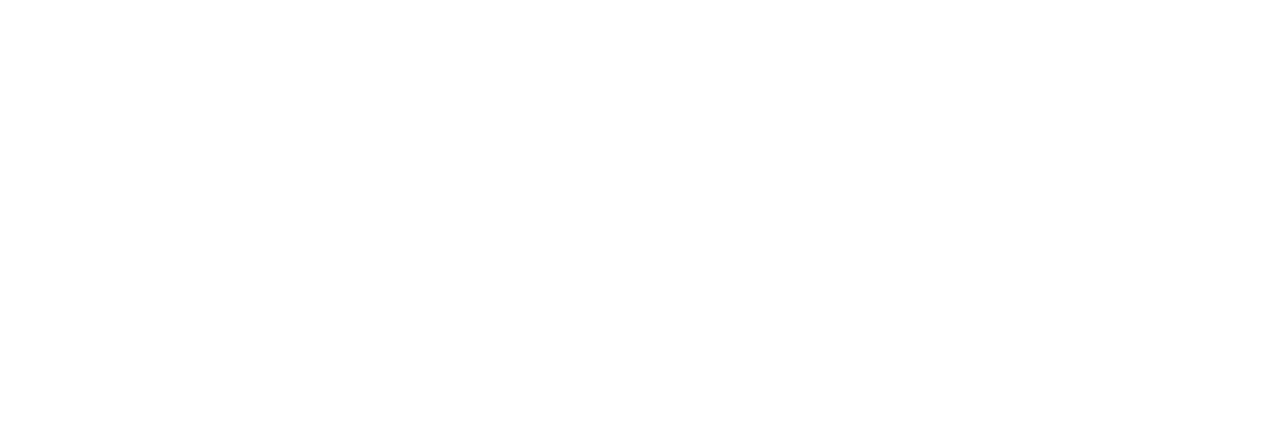
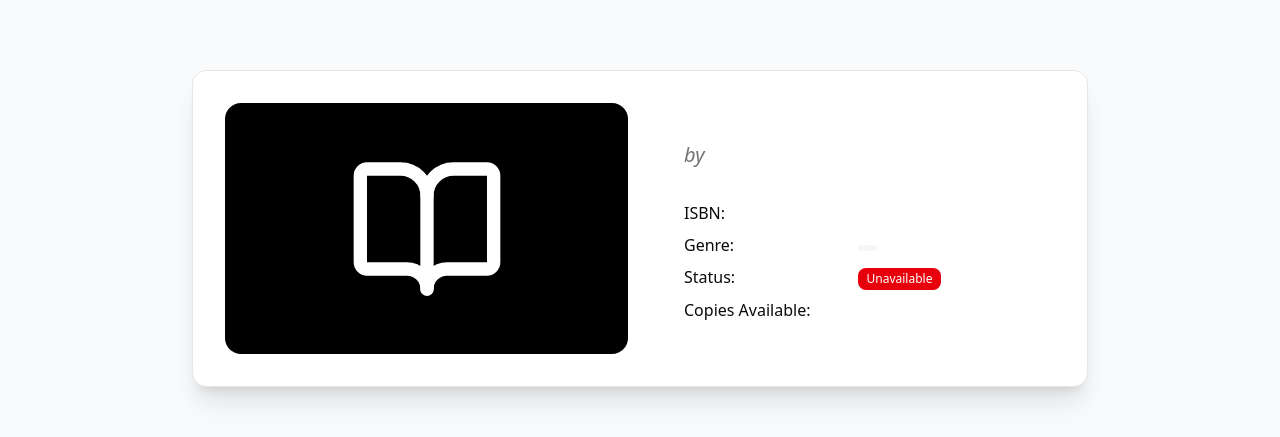
Before and after one commit to zahid-official/milestone-16-client, a React (Vite) app: page /books/1 in a window 1280 px wide. Before the commit this address had no page. Shown: the part 130-567 px from the top of the page. Built offline with nearby package versions, Linux system fonts and the light colour scheme; no server answers.

Commit message:
Details page for book details

```diff
--- a/src/pages/addBook/AddBook.tsx
+++ b/src/pages/addBook/AddBook.tsx
@@ -26,7 +26,7 @@ import type z from "zod";
 
 import { toast } from "sonner";
 import type { FetchBaseQueryError } from "@reduxjs/toolkit/query/react";
-import type { apiErrorResponse } from "@/types/ApiErrorResponse";
+import type { apiErrorResponse } from "@/types/apiErrorResponse";
 import { useCreateBookMutation } from "@/redux/api/baseApi";
 import { useNavigate } from "react-router";
 
--- a/src/pages/allBooks/Allbooks.tsx
+++ b/src/pages/allBooks/Allbooks.tsx
@@ -71,7 +71,7 @@ const AllBooks = () => {
         <div>
           <Card className="flex flex-col gap-6 rounded-xl border px-2 shadow-sm">
             <CardContent className="p-0">
-              <div className="overflow-x-auto">
+              <div className="overflow-x-auto min-h-[55vh]">
                 <Table>
                   {/* table head */}
                   <TableHeader>
@@ -154,6 +154,7 @@ const AllBooks = () => {
                             {/* view */}
                             <Tooltip>
                               <TooltipTrigger asChild>
+                                <Link to={`/books/${book?._id}`}>
                                   <Button
                                     variant="ghost"
                                     size="icon"
@@ -161,6 +162,7 @@ const AllBooks = () => {
                                   >
                                     <Eye className="h-4 w-4" />
                                   </Button>
+                                </Link>
                               </TooltipTrigger>
                               <TooltipContent>View Book Details</TooltipContent>
                             </Tooltip>
--- /dev/null
+++ b/src/pages/bookDetails/BookDetails.tsx
@@ -0,0 +1,89 @@
+import { useGetBookDetailsQuery } from "@/redux/api/baseApi";
+import { useParams } from "react-router";
+import { BookOpen } from "lucide-react";
+import { Badge } from "@/components/ui/badge";
+import {
+  Card,
+  CardContent,
+  CardHeader,
+  CardTitle,
+  CardDescription,
+} from "@/components/ui/card";
+
+const BookDetails = () => {
+  const params = useParams();
+  const id = params?.id;
+
+  const { data, isLoading } = useGetBookDetailsQuery(id);
+  const bookData = data?.data;
+  return (
+    <div>
+      {/* manage loading */}
+      {isLoading && (
+        <div className="flex justify-center items-center py-5">
+          <div className="w-8 h-8 border-5 border-black/30 border-t-black rounded-full animate-spin" />
+        </div>
+      )}
+
+      <div className="py-28 flex items-center justify-center p-4 bg-gray-50">
+        <Card className="w-full p-8 max-w-4xl grid md:grid-cols-2 overflow-hidden shadow-xl rounded-xl border transition-all duration-500 ease-in-out hover:shadow-2xl">
+          {/* left */}
+          <div className="bg-black rounded-2xl flex items-center justify-center group">
+            <BookOpen className="w-32 h-32 md:w-40 md:h-40 text-white transition-transform duration-300 ease-in-out group-hover:scale-110" />
+          </div>
+
+          {/* right */}
+          <div className="p-8 flex flex-col justify-center space-y-6">
+            <CardHeader className="p-0 pb-2">
+              <CardTitle className="text-2xl md:text-3xl font-bold leading-tight">
+                {bookData?.title}
+              </CardTitle>
+              <CardDescription className="italic text-lg md:text-xl text-muted-foreground">
+                by {bookData?.author}
+              </CardDescription>
+            </CardHeader>
+            <CardContent
+              className={`p-0 ${bookData?.description && "space-y-6"}`}
+            >
+              <p className="text-base md:text-lg leading-relaxed">
+                {bookData?.description}
+              </p>
+              <div className="grid grid-cols-2 gap-2 text-sm md:text-base">
+                {/* isbn */}
+                <div className="font-medium">ISBN:</div>
+                <div>{bookData?.isbn}</div>
+
+                {/* genre */}
+                <div className="font-medium">Genre:</div>
+                <div>
+                  <Badge variant="secondary">{bookData?.genre}</Badge>
+                </div>
+
+                {/* availablity */}
+                <div className="font-medium">Status:</div>
+                <div>
+                  <Badge
+                    variant={bookData?.available ? "default" : "destructive"}
+                    className={`text-xs ${
+                      bookData?.available
+                        ? "bg-green-100 text-green-800 hover:bg-green-100 dark:bg-green-900 dark:text-green-300"
+                        : ""
+                    }`}
+                  >
+                    {bookData?.available ? "Available" : "Unavailable"}
+                  </Badge>
+                </div>
+
+                {/* copies */}
+                <div className="font-medium">Copies Available:</div>
+                <div>{bookData?.copies}</div>
+              </div>
+            </CardContent>
+          </div>
+        </Card>
+      </div>
+    </div>
+  );
+};
+
+export default BookDetails;
--- a/src/redux/api/baseApi.ts
+++ b/src/redux/api/baseApi.ts
@@ -11,6 +11,9 @@ export const baseApi = createApi({
       query: ({ page, limit }) => `/books?page=${page}&limit=${limit}`,
       providesTags: ["book"],
     }),
+    getBookDetails: builder.query({
+      query: (id) => `/books/${id}`,
+    }),
     createBook: builder.mutation({
       query: (bookData) => ({
         url: "/books",
@@ -23,4 +26,8 @@ export const baseApi = createApi({
 });
 
 // export endpoint hooks
-export const { useCreateBookMutation, useGetBookQuery } = baseApi;
+export const {
+  useCreateBookMutation,
+  useGetBookQuery,
+  useGetBookDetailsQuery,
+} = baseApi;
--- a/src/routes/appRoutes.ts
+++ b/src/routes/appRoutes.ts
@@ -1,6 +1,7 @@
 import MainLayout from "@/layouts/MainLayout";
 import AddBook from "@/pages/addBook/AddBook";
 import Allbooks from "@/pages/allBooks/Allbooks";
+import BookDetails from "@/pages/bookDetails/BookDetails";
 import Home from "@/pages/home/Home";
 import { createBrowserRouter } from "react-router";
 
@@ -21,6 +22,10 @@ const Router = createBrowserRouter([
         path: "/books",
         Component: Allbooks,
       },
+      {
+        path: "/books/:id",
+        Component: BookDetails,
+      },
     ],
   },
 ]);
```
Lines whose indentation alone changed are shown as unchanged.
